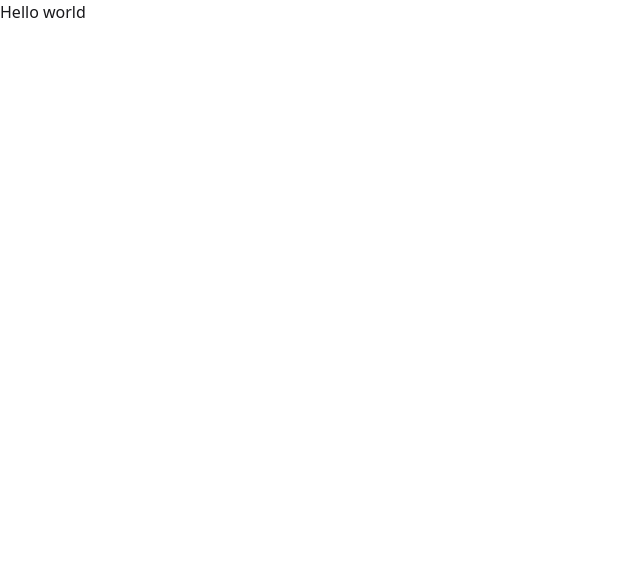
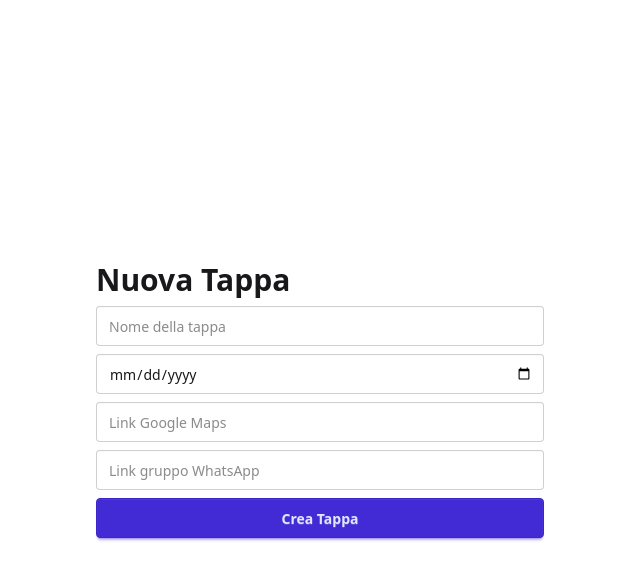
Before and after one commit to edoardodepiccoli/blanche-food-truck, a Next.js app: page / in a window 1280 px wide. Shown: the top 580 px of the page, without its empty margins (0-640 px from the left). Built offline with nearby package versions, Linux system fonts and the light colour scheme; no server answers; the database is empty.

Commit message:
feat: implement Dashboard, create StopForm components for creating stops

```diff
--- a/src/app/page.tsx
+++ b/src/app/page.tsx
@@ -1,3 +1,11 @@
+import Dashboard from "@/components/Dashboard";
+
 export default function Home() {
-  return <h1>Hello world</h1>;
+  return (
+    <div className="h-screen flex flex-col">
+      <div className="flex-1 overflow-auto">
+        <Dashboard />
+      </div>
+    </div>
+  );
 }
--- /dev/null
+++ b/src/components/Dashboard.tsx
@@ -0,0 +1,30 @@
+import React, { useEffect, useState } from "react";
+import StopForm from "./StopForm";
+import { Stop } from "@/types/Stop";
+import { collection, onSnapshot } from "firebase/firestore";
+import { db } from "@/lib/firestore";
+import CardsList from "./CardsList";
+
+export default function Dashboard() {
+  const [stops, setStops] = useState<Stop[] | null>(null);
+
+  useEffect(() => {
+    const unsub = onSnapshot(collection(db, "stops"), (snapshot) => {
+      const liveStops: Stop[] = snapshot.docs.map((doc) => ({
+        id: doc.id,
+        ...doc.data(),
+      })) as Stop[];
+      setStops(liveStops);
+    });
+
+    return () => unsub();
+  }, []);
+
+  return (
+    <div className="w-full h-full flex">
+      <div className="w-1/2 flex flex-col justify-center items-center">
+        <StopForm></StopForm>
+      </div>
+    </div>
+  );
+}
--- /dev/null
+++ b/src/components/StopForm.tsx
@@ -0,0 +1,87 @@
+import React, { useState } from "react";
+import type { Stop } from "@/types/Stop"; // adjust path as needed
+import { createStop } from "@/lib/firestore";
+
+export default function StopForm() {
+  const [formData, setFormData] = useState<Stop>({
+    name: "",
+    date: "",
+    locationUrl: "",
+    groupUrl: "",
+  });
+
+  const handleChange = (e: React.ChangeEvent<HTMLInputElement>) => {
+    const { name, value } = e.target;
+    setFormData((prev) => ({
+      ...prev,
+      [name]: value,
+    }));
+  };
+
+  const handleSubmit = (e: React.FormEvent) => {
+    e.preventDefault();
+    // TODO: Implement form validation
+    console.log("Submitted FormData:", formData);
+    // TODO: Implement error handling
+    createStop(formData).then(() => console.log("Created Stop!"));
+  };
+
+  return (
+    <form
+      onSubmit={handleSubmit}
+      className="w-md mx-auto flex flex-col justify-center gap-2"
+    >
+      <h1 className="font-bold text-3xl">Nuova Tappa</h1>
+
+      <div>
+        <input
+          type="text"
+          name="name"
+          value={formData.name}
+          onChange={handleChange}
+          placeholder="Nome della tappa"
+          className="w-full input"
+        />
+      </div>
+
+      <div>
+        <input
+          type="date"
+          name="date"
+          value={formData.date}
+          onChange={handleChange}
+          placeholder="Data della tappa"
+          className="w-full input"
+        />
+      </div>
+
+      <div>
+        <input
+          type="text"
+          name="locationUrl"
+          value={formData.locationUrl}
+          onChange={handleChange}
+          placeholder="Link Google Maps"
+          className="w-full input"
+        />
+      </div>
+
+      <div>
+        <input
+          type="text"
+          name="groupUrl"
+          value={formData.groupUrl}
+          onChange={handleChange}
+          placeholder="Link gruppo WhatsApp"
+          className="w-full input"
+        />
+      </div>
+
+      <div>
+        <button type="submit" className="w-full btn btn-primary">
+          Crea Tappa
+        </button>
+      </div>
+    </form>
+  );
+}
```
